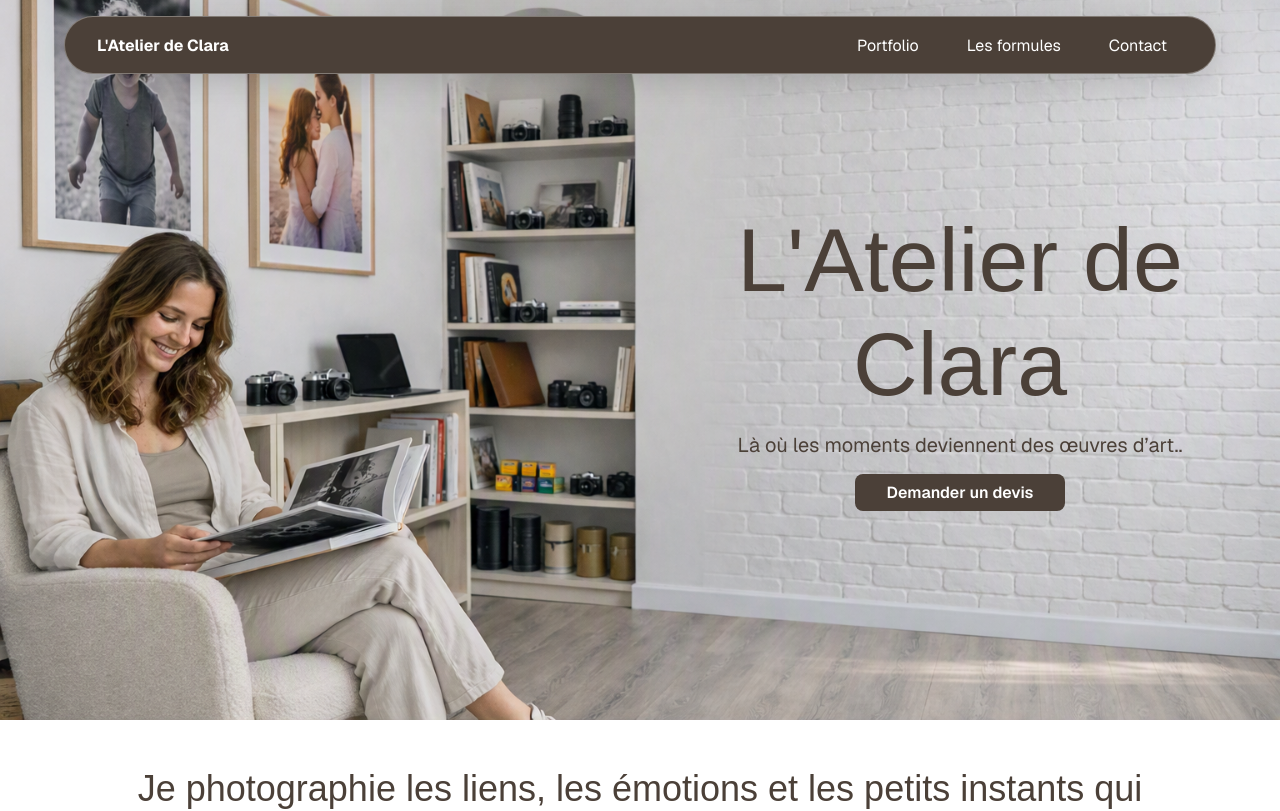
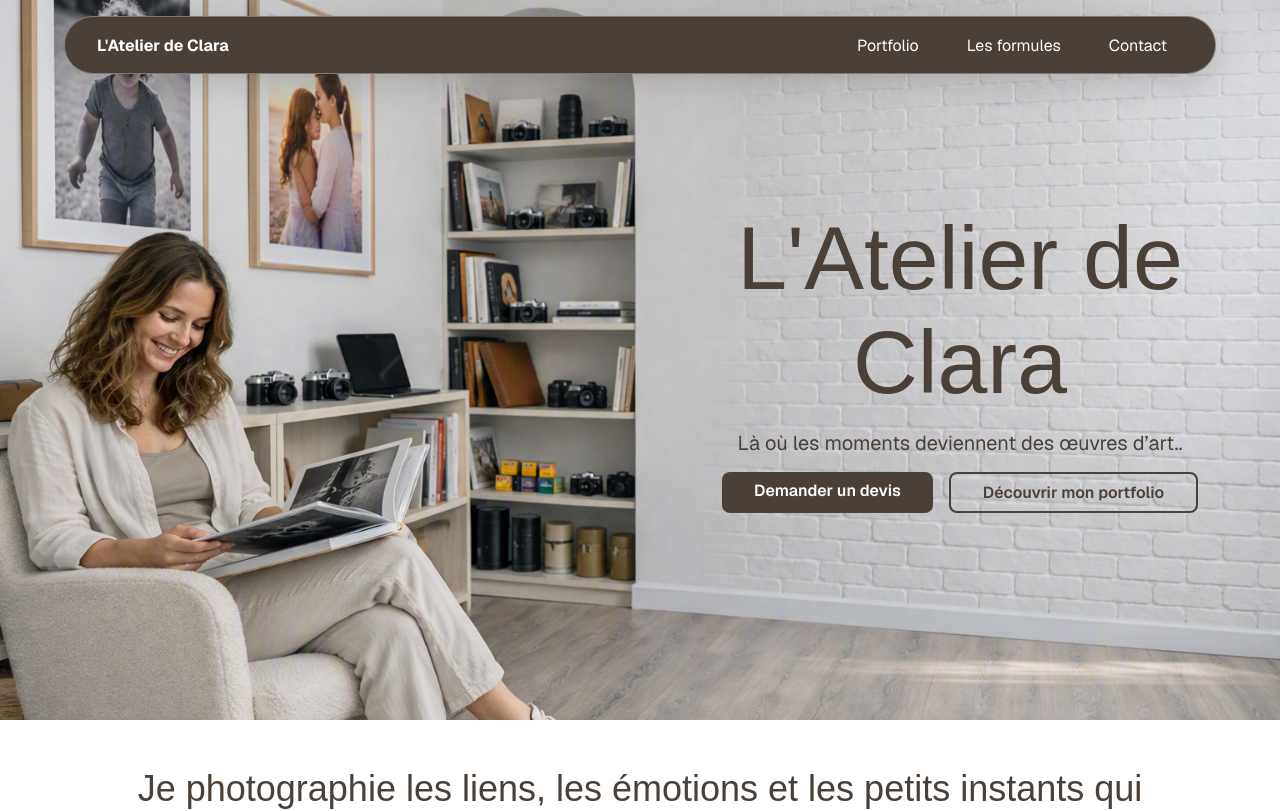
Before and after one commit to jorge-santoss/landingpage-clara, a Next.js app: page / in a window 1280 px wide. Shown: the top 811 px of the page. Built offline with nearby package versions, Linux system fonts and the light colour scheme; a web font is replaced by a local one.

Commit message:
feat: enhance site content and styling for improved user experience

```diff
--- a/app/globals.css
+++ b/app/globals.css
@@ -11,7 +11,7 @@
     --text-lg: 1.25rem;
     --text-xl: 1.75rem;
     --text-2xl: 2.25rem;
-    --text-3xl: 5.75rem;
+    --text-3xl: 4rem;
 
     /* -----------               Spacing scale                ----------- */
 
--- a/components/Carrousel/Carrousel.module.css
+++ b/components/Carrousel/Carrousel.module.css
@@ -1,7 +1,21 @@
 .title {
     font-size: var(--text-3xl);
     margin-block-end: var(--space-sm);
-    color: #844D4D;
+    color: var(--color-primary);
+    text-align: center;
+}
+
+.subtitle {
+    font-size: var(--text-lg);
+    margin-block-end: var(--space-md);
+    color: var(--color-text);
+    text-align: center;
+}
+
+.introduction {
+    font-size: var(--text-md);
+    margin-block-end: var(--space-lg);
+    color: var(--color-text);
     text-align: center;
 }
 
--- a/components/Carrousel/Carrousel.tsx
+++ b/components/Carrousel/Carrousel.tsx
@@ -36,6 +36,8 @@ export default function Carrousel() {
             <h2 id="carrousel-title" className={styles.title}>
                 {site.caroussel.title}
             </h2>
+            <p className={styles.subtitle}>{site.caroussel.subtitle}</p>
+            <p className={styles.introduction}>{site.caroussel.introduction}</p>
 
             <ul ref={scrollerRef} className={`${styles.carousel} ${styles.cards} ${styles.itemized}`} role="list">
                 {site.caroussel.items.map((item, index) => (
--- a/components/ContactForm/ContactForm.module.css
+++ b/components/ContactForm/ContactForm.module.css
@@ -16,18 +16,18 @@
 
 .field label {
     font-weight: 600;
-    color: #844D4D;
+   color: var(--color-text);
 }
 
 .field input {
-    padding: var(--space-sm) var(--space-md);
+    padding: var(--space-xs) var(--space-md);
     border: 1px solid var(--color-text-muted);
     border-radius: 0.5rem;
     font: inherit;
 }
 
 .field input[aria-invalid="true"] {
-    border-color: #b91c1c;
+    border-color: #4B4038;
 }
 
 .field textarea {
@@ -55,7 +55,7 @@
 .submit {
     margin-inline: auto;
     justify-self: start;
-    background: #844D4D;
+    background: var(--color-primary);
     color: #fff;
     border: none;
     padding: var(--space-sm) var(--space-lg);
--- a/components/CtaSection/CtaSection.module.css
+++ b/components/CtaSection/CtaSection.module.css
@@ -8,9 +8,9 @@
 }
 
 .title {
-    font-size: var(--text-xl);
+    font-size: var(--text-3xl);
     margin-block-end: var(--space-sm);
-    color: #844D4D;
+    color: var(--color-primary);
 }
 
 .intro {
@@ -21,7 +21,7 @@
 
 .form_text {
     font-size: var(--text-xl);
-    color: #844D4D;
+    color: var(--color-primary);
     margin-bottom: 2rem;
 }
 
--- a/components/Hero/Hero.module.css
+++ b/components/Hero/Hero.module.css
@@ -41,6 +41,14 @@
     max-width: 38rem;
 }
 
+.buttons {
+    display: flex;
+    flex-wrap: wrap;
+    gap: var(--space-md);
+    justify-content: center;
+}
+
+
 .cta {
     display: inline-block;
     background: var(--color-primary);
@@ -49,6 +57,24 @@
     border-radius: 0.5rem;
     text-decoration: none;
     font-weight: 600;
+    transition: background 0.3s ease-in-out;
+}
+
+.ctaSecondary {
+    display: inline-block;
+    background: transparent;
+    color: var(--color-primary);
+    padding: var(--space-sm) var(--space-lg);
+    border: 2px solid var(--color-primary);
+    border-radius: 0.5rem;
+    text-decoration: none;
+    font-weight: 600;
+    transition: background 0.3s ease-in-out, color 0.3s ease-in-out;
+}
+
+.ctaSecondary:hover {
+    background: var(--color-primary);
+    color: #fff;
 }
 
 .cta:hover {
--- a/components/Hero/Hero.tsx
+++ b/components/Hero/Hero.tsx
@@ -8,7 +8,10 @@ export default function Hero() {
     <div className={styles.content}>
         <h1 className={styles.title} id="hero-title">{site.hero.title}</h1>
         <p className={styles.subtitle}>{site.hero.subtitle}</p>
-        <a className={styles.cta} href="#contact">{site.hero.ctaLabel}</a>
+        <div className={styles.buttons}>
+    <a className={styles.cta} href="#contact">{site.hero.ctaLabel}</a>
+    <a className={styles.ctaSecondary} href="#portfolio">{site.hero.ctaLabel2}</a>
+</div>
     </div>
 </section>
     );
--- a/components/SocialProof/SocialProof.module.css
+++ b/components/SocialProof/SocialProof.module.css
@@ -3,7 +3,7 @@
 }
 
 .title {
-    font-size: var(--text-xl);
+    font-size: var(--text-3xl);
     margin-block-end: var(--space-lg);
     text-align: center;
 }
--- a/content/site.json
+++ b/content/site.json
@@ -18,10 +18,13 @@
   "hero": {
     "title": "L'Atelier de Clara",
     "subtitle": "Là où les moments deviennent des œuvres d’art..",
-    "ctaLabel": "Demander un devis"
+    "ctaLabel": "Demander un devis",
+    "ctaLabel2": "Découvrir mon portfolio"
   },
   "caroussel": {
-    "title": "Mes Photos",
+    "title": "L’UNIVERS DE CLARA",
+    "subtitle": "Des instants, des émotions, des histoires.",
+    "introduction": "Une sélection d’images capturées au fil des séances, entre lumière naturelle, moments spontanés et émotions sincères.",
     "items": [
       { "image": "/images/wedding3.png" },
       { "image": "/images/event1.png" },
--- a/content/site.types.ts
+++ b/content/site.types.ts
@@ -33,10 +33,14 @@ export type SiteContent = {
         title: string;
         subtitle: string;
         ctaLabel: string;
+        ctaLabel2: string;
     };
     caroussel: {
         title: string;
+        subtitle: string;
+        introduction: string;
         items: { image: string }[];
+
     };
 
     presentation: {
```
Also changed, not shown: components/CtaSection/CtaSection.tsx (+3 -3 lines).
